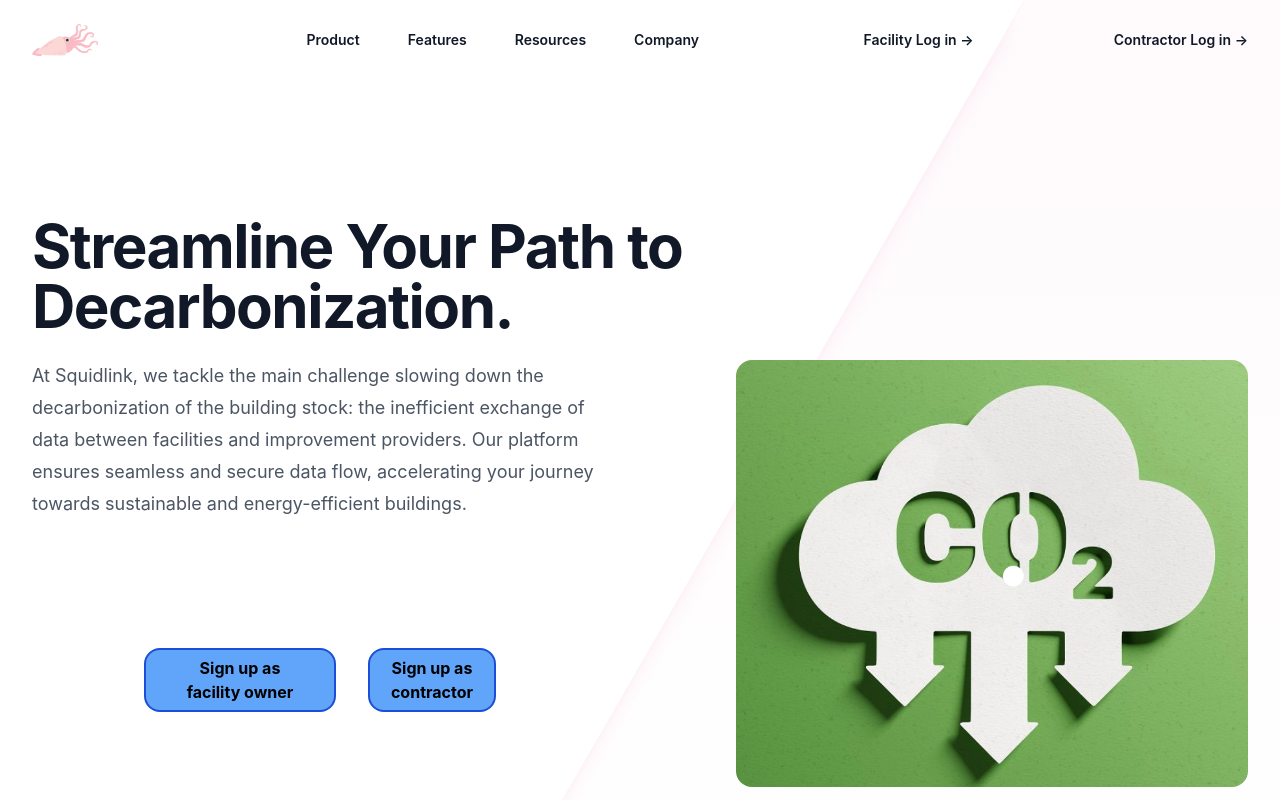
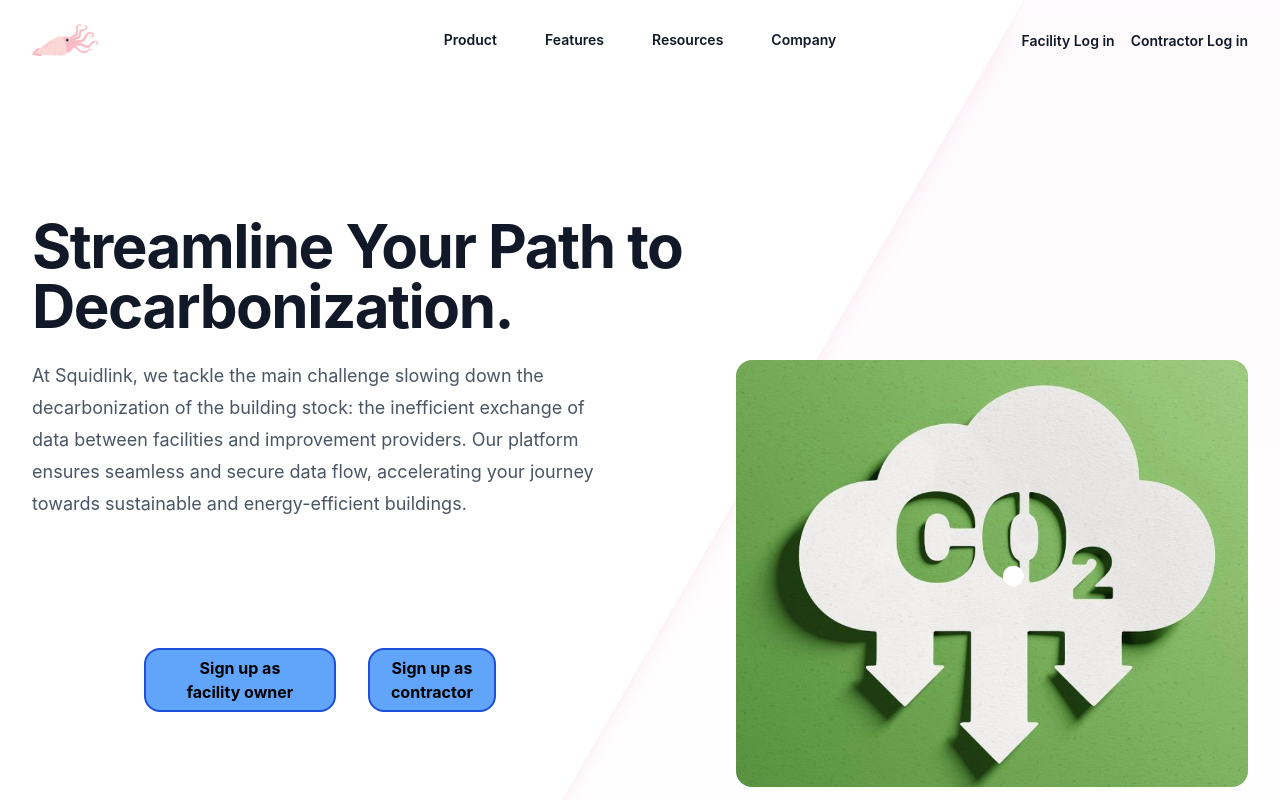
Before and after one commit to SquidyLink/SquidyLinkFE, a React (Create React App) app: page / in a window 1280 px wide. Shown: the top 800 px of the page. Built offline with nearby package versions, Linux system fonts and the light colour scheme.

Commit message:
edit home bar have facility and contractor log ins on one side

```diff
--- a/src/pages/Home.js
+++ b/src/pages/Home.js
@@ -207,7 +207,7 @@
               </a>
             ))}
           </div>
-          <div className="hidden lg:flex lg:flex-1 lg:justify-end">
+          {/* <div className="hidden lg:flex lg:flex-1 lg:justify-end">
             <Link to="/facility/login" className="text-sm font-semibold leading-6 text-gray-900">
               Facility Log in <span aria-hidden="true">&rarr;</span>
             </Link>
@@ -216,6 +216,18 @@
             <Link to="/contractor/login" className="text-sm font-semibold leading-6 text-gray-900">
               Contractor Log in <span aria-hidden="true">&rarr;</span>
             </Link>
+          </div> */}
+          <div className="hidden lg:flex lg:flex-1 lg:justify-end lg:space-x-4">
+            <div>
+              <Link to="/facility/login" className="text-sm font-semibold leading-6 text-gray-900">
+              Facility Log in <span aria-hidden="true"></span>
+              </Link>
+              </div>
+              <div>
+                <Link to="/contractor/login" className="text-sm font-semibold leading-6 text-gray-900">
+                Contractor Log in <span aria-hidden="true"></span>
+                </Link>
+                </div>
           </div>
         </nav>
         <Dialog className="lg:hidden" open={mobileMenuOpen} onClose={setMobileMenuOpen}>
```
